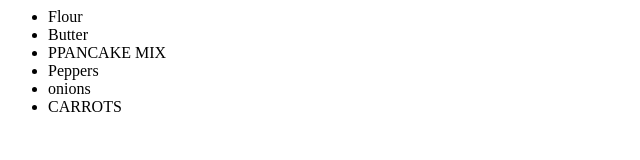
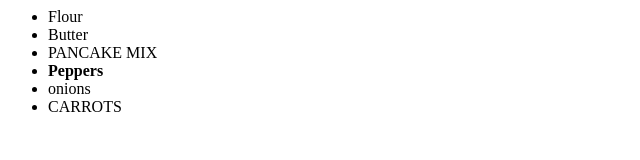
Before and after one commit to JMF2012/grocerylist, a plain HTML site: page index.html in a window 1280 px wide. Shown: the full height of the page, 0-640 px from the left. Drawn offline with Linux system fonts and the light colour scheme.

Commit message:
Making peppers bold and more peppppery

```diff
--- a/index.html
+++ b/index.html
@@ -3,8 +3,8 @@
 		<ul>
 			<li>Flour</li>
 			<li>Butter</li>
-			<li>PPANCAKE MIX</li>
-			<li>Peppers</li>
+			<li>PANCAKE MIX</li>
+			<li><b>Peppers</b></li>
 			<li>onions</li>
 			<li>CARROTS</li>
 		</ul>
```
